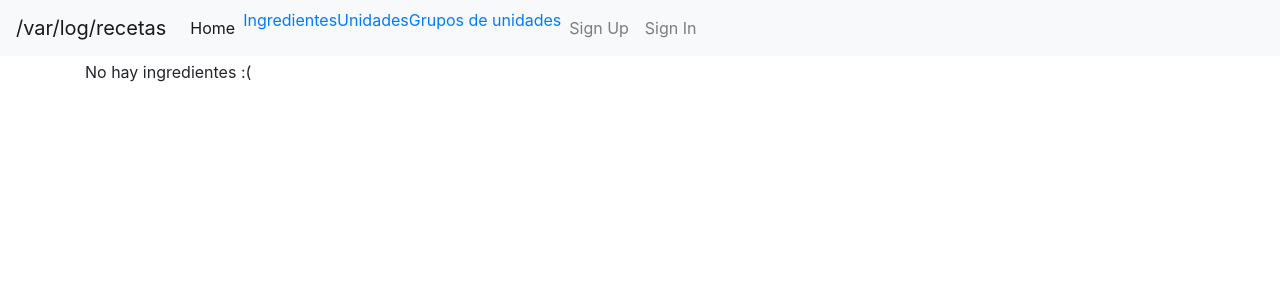
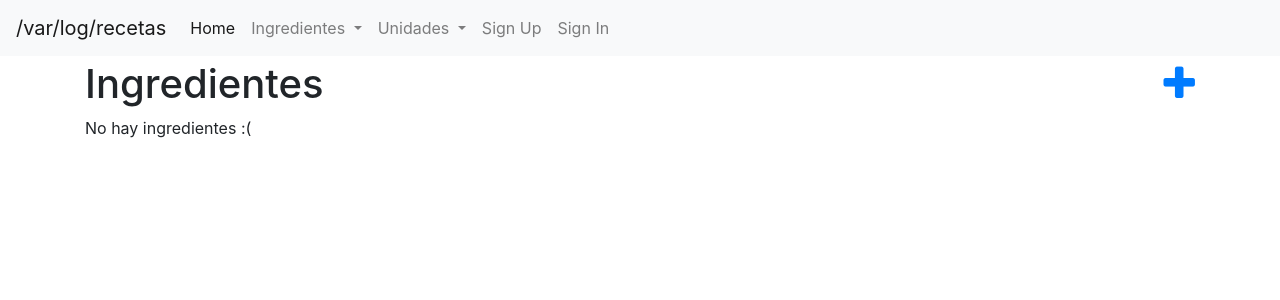
Before and after one commit to pignacio/var-log-recetas, a Django app: page /ingredient/ in a window 1280 px wide. Shown: the top 300 px of the page. Run offline with Django 3.2, Linux system fonts and the light colour scheme; data that the repository does not hold is empty; some libraries are stand-ins or nearby versions.

Commit message:
Font-awesome + navbar dropdowns

```diff
--- a/var_log_recetas/templates/base.html
+++ b/var_log_recetas/templates/base.html
@@ -20,8 +20,7 @@
     <!-- Latest compiled and minified Bootstrap CSS -->
     <link href="https://stackpath.bootstrapcdn.com/bootstrap/4.3.1/css/bootstrap.min.css" rel="stylesheet" integrity="sha384-ggOyR0iXCbMQv3Xipma34MD+dH/1fQ784/j6cY/iJTQUOhcWr7x9JvoRxT2MZw1T" crossorigin="anonymous">
 
-
-    <!-- Your stuff: Third-party CSS libraries go here -->
+    <link href="https://maxcdn.bootstrapcdn.com/font-awesome/4.7.0/css/font-awesome.min.css" rel="stylesheet">
 
     <!-- This file stores project-specific CSS -->
 
@@ -47,24 +46,25 @@
               <a class="nav-link" href="{% url 'home' %}">Home <span class="sr-only">(current)</span></a>
             </li>
             <li class="nav-item dropdown">
-            <a href="{% url "ingredient_list" %}" >{% trans "Ingredientes" %}<span class="caret"></span></a>
-              <ul class="dropdown-menu" role="menu">
-                <li><a href="{% url "ingredient_add" %}">{% trans "Nuevo ingrediente" %}</a></li>
-              </ul>
+              <a class="nav-link dropdown-toggle" href="#" id="ingredientDropdown" role="button" data-toggle="dropdown" aria-haspopup="true" aria-expanded="false">
+                {% trans "Ingredientes" %}
+              </a>
+              <div class="dropdown-menu" aria-labelledby="ingredientDropdown">
+                <a class="dropdown-item" href="{% url "ingredient_list" %}" >{% trans "Ingredientes" %}</a>
+                <a class="dropdown-item" href="{% url "ingredient_add" %}">{% trans "Nuevo ingrediente" %}</a>
+              </div>
             </li>
             <li class="nav-item dropdown">
-            <a href="{% url "unit_list" %}" >{% trans "Unidades" %}<span class="caret"></span></a>
-              <ul class="dropdown-menu" role="menu">
-                <li><a href="{% url "unit_add" %}">{% trans "Nueva unidad" %}</a></li>
-              </ul>
-            </li>
-            <li class="nav-item dropdown">
-            <a href="{% url "unit_group_list" %}" >{% trans "Grupos de unidades" %}<span class="caret"></span></a>
-              <ul class="dropdown-menu" role="menu">
-                <li><a href="{% url "unit_group_add" %}">{% trans "Nuevo grupo de unidades" %}</a></li>
-              </ul>
-            </li>
-            <li class="nav-item">
+              <a class="nav-link dropdown-toggle" href="#" id="unitDropdown" role="button" data-toggle="dropdown" aria-haspopup="true" aria-expanded="false">
+                {% trans "Unidades" %}
+              </a>
+              <div class="dropdown-menu" aria-labelledby="unitDropdown">
+                <a class="dropdown-item" href="{% url "unit_list" %}" >{% trans "Unidades" %}</a>
+                <a class="dropdown-item" href="{% url "unit_add" %}">{% trans "Nueva unidad" %}</a>
+                <div class="dropdown-divider"></div>
+                <a class="dropdown-item" href="{% url "unit_group_list" %}" >{% trans "Grupos de unidades" %}</a>
+                <a class="dropdown-item" href="{% url "unit_group_add" %}">{% trans "Nuevo grupo de unidades" %}</a>
+              </div>
             </li>
             {% if request.user.is_authenticated %}
               <li class="nav-item">
@@ -99,6 +99,10 @@
           {% endfor %}
       {% endif %}
 
+      <h1>
+        {% block page_title %}Example Base Template{% endblock page_title %}
+        <div class="pull-right">{% block page_buttons %}{% endblock page_buttons %}</div></h1>
+
       {% block content %}
         <p>Use this document as a way to quick start any new project.</p>
       {% endblock content %}
--- a/var_log_recetas/templates/ingredient/ingredient_list.html
+++ b/var_log_recetas/templates/ingredient/ingredient_list.html
@@ -5,7 +5,7 @@
 {% block title %}{% trans "Ingredientes" %}{% endblock title %}
 
 {% block page_buttons %}
-<a href="{% url "ingredient_add" %}" title="{% trans "Agregar ingrediente" %}"><span class="glyphicon glyphicon-plus icon-add"></span></a>
+<a href="{% url "ingredient_add" %}" title="{% trans "Agregar ingrediente" %}"><span class="fa fa-plus"></span></a>
 {% endblock page_buttons %}
 
 
--- a/var_log_recetas/templates/ingredient/measureunit_list.html
+++ b/var_log_recetas/templates/ingredient/measureunit_list.html
@@ -5,7 +5,7 @@
 {% block title %}{% trans "Unidades" %}{% endblock title %}
 
 {% block page_buttons %}
-<a href="{% url "unit_add" %}" title="{% trans "Agregar unidad" %}"><span class="glyphicon glyphicon-plus icon-add"></span></a>
+<a href="{% url "unit_add" %}" title="{% trans "Agregar unidad" %}"><span class="fa fa-plus"></span></a>
 {% endblock page_buttons %}
 
 {% block content %}
--- a/var_log_recetas/templates/ingredient/measureunitgroup_list.html
+++ b/var_log_recetas/templates/ingredient/measureunitgroup_list.html
@@ -5,7 +5,7 @@
 {% block title %}{% trans "Grupos de Unidades" %}{% endblock title %}
 
 {% block page_buttons %}
-<a href="{% url "unit_group_add" %}" title="{% trans "Agregar unit_groupe" %}"><span class="glyphicon glyphicon-plus icon-add"></span></a>
+<a href="{% url "unit_group_add" %}" title="{% trans "Agregar unit_groupe" %}"><span class="fa fa-plus"></span></a>
 {% endblock page_buttons %}
 
 
```
